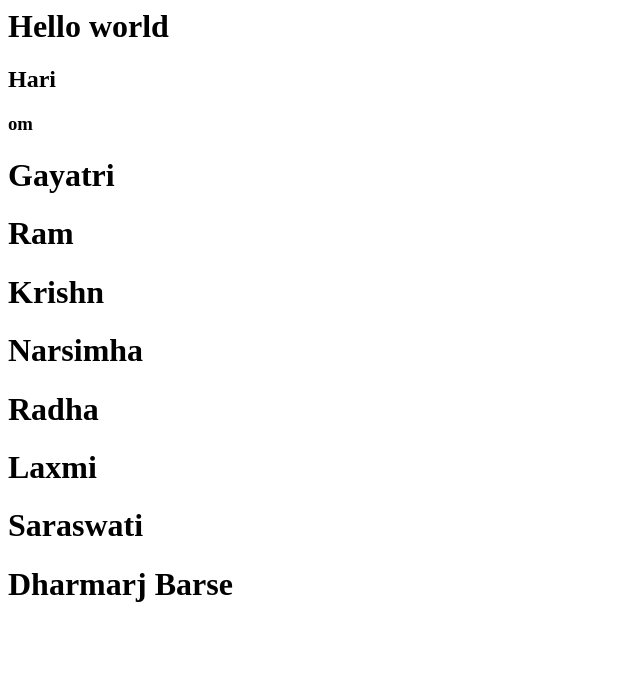
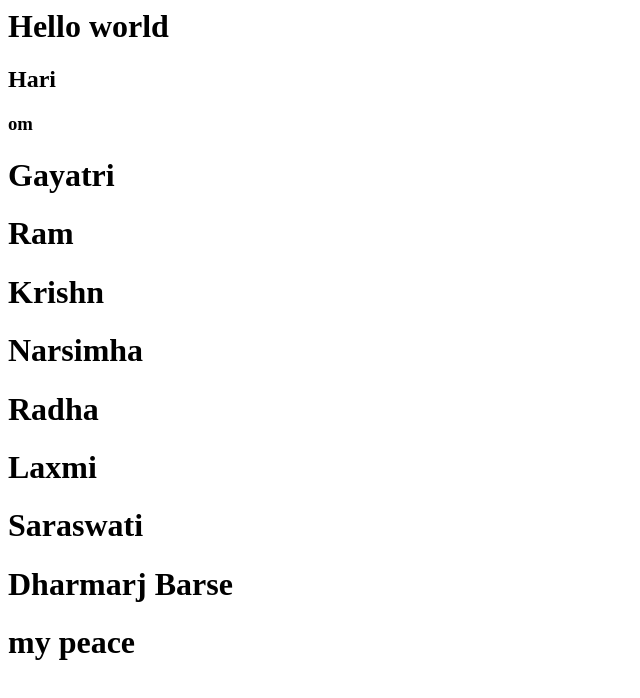
Before and after one commit to GeneralYudhishthir/apnacollege-demo, a plain HTML site: page index.html in a window 1280 px wide. Shown: the whole page, without its empty margins (0-640 px from the left). Drawn offline with Linux system fonts and the light colour scheme.

Commit message:
added peace

```diff
--- a/index.html
+++ b/index.html
@@ -9,3 +9,4 @@
 <h1>Laxmi</h1>
 <h1>Saraswati</h1>
 <h1>Dharmarj Barse</h1>
+<h1>my peace</h1>
```
